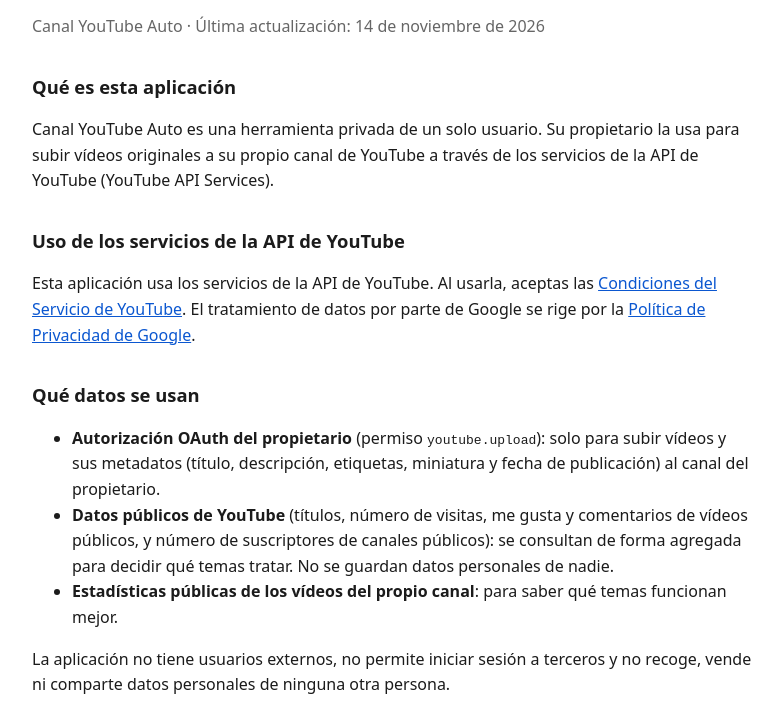
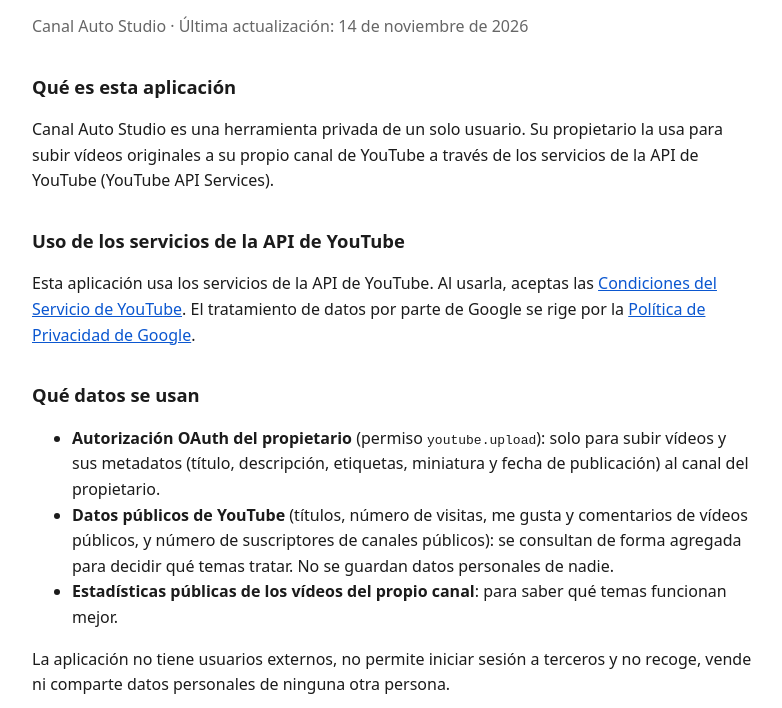
Before and after one commit to angelrs-15/angelrs-15.github.io, a plain HTML site: page privacy.html in a window 1280 px wide. Shown: the part 92-800 px from the top of the page, without its empty margins (248-1030 px from the left). Drawn offline with Linux system fonts and the light colour scheme.

Commit message:
Añade privacy.html

```diff
--- a/privacy.html
+++ b/privacy.html
@@ -3,7 +3,7 @@
 <head>
 <meta charset="utf-8">
 <meta name="viewport" content="width=device-width, initial-scale=1">
-<title>Política de privacidad · Canal YouTube Auto</title>
+<title>Política de privacidad · Canal Auto Studio</title>
 <style>
   body{font-family:system-ui,-apple-system,Segoe UI,Roboto,sans-serif;max-width:720px;margin:48px auto;padding:0 20px;line-height:1.6;color:#1b1b1b}
   h1{font-size:1.6rem} h2{font-size:1.15rem;margin-top:2rem} a{color:#0b57d0} .muted{color:#666}
@@ -11,10 +11,10 @@
 </head>
 <body>
 <h1>Política de privacidad</h1>
-<p class="muted">Canal YouTube Auto · Última actualización: 14 de noviembre de 2026</p>
+<p class="muted">Canal Auto Studio · Última actualización: 14 de noviembre de 2026</p>
 
 <h2>Qué es esta aplicación</h2>
-<p>Canal YouTube Auto es una herramienta privada de un solo usuario. Su propietario la usa para subir vídeos
+<p>Canal Auto Studio es una herramienta privada de un solo usuario. Su propietario la usa para subir vídeos
 originales a su propio canal de YouTube a través de los servicios de la API de YouTube (YouTube API Services).</p>
 
 <h2>Uso de los servicios de la API de YouTube</h2>
@@ -49,7 +49,7 @@ Al revocarlo, se elimina el token almacenado.</p>
 
 <hr>
 <h2>Privacy policy (English summary)</h2>
-<p>Canal YouTube Auto is a private, single-user tool. It uses YouTube API Services; by using it you agree to the
+<p>Canal Auto Studio is a private, single-user tool. It uses YouTube API Services; by using it you agree to the
 <a href="https://www.youtube.com/t/terms">YouTube Terms of Service</a>, and Google's handling of data is governed by the
 <a href="https://policies.google.com/privacy">Google Privacy Policy</a>. It uses the owner's OAuth authorization
 (<code>youtube.upload</code>) only to upload videos and their metadata to the owner's channel, and reads public,
```
